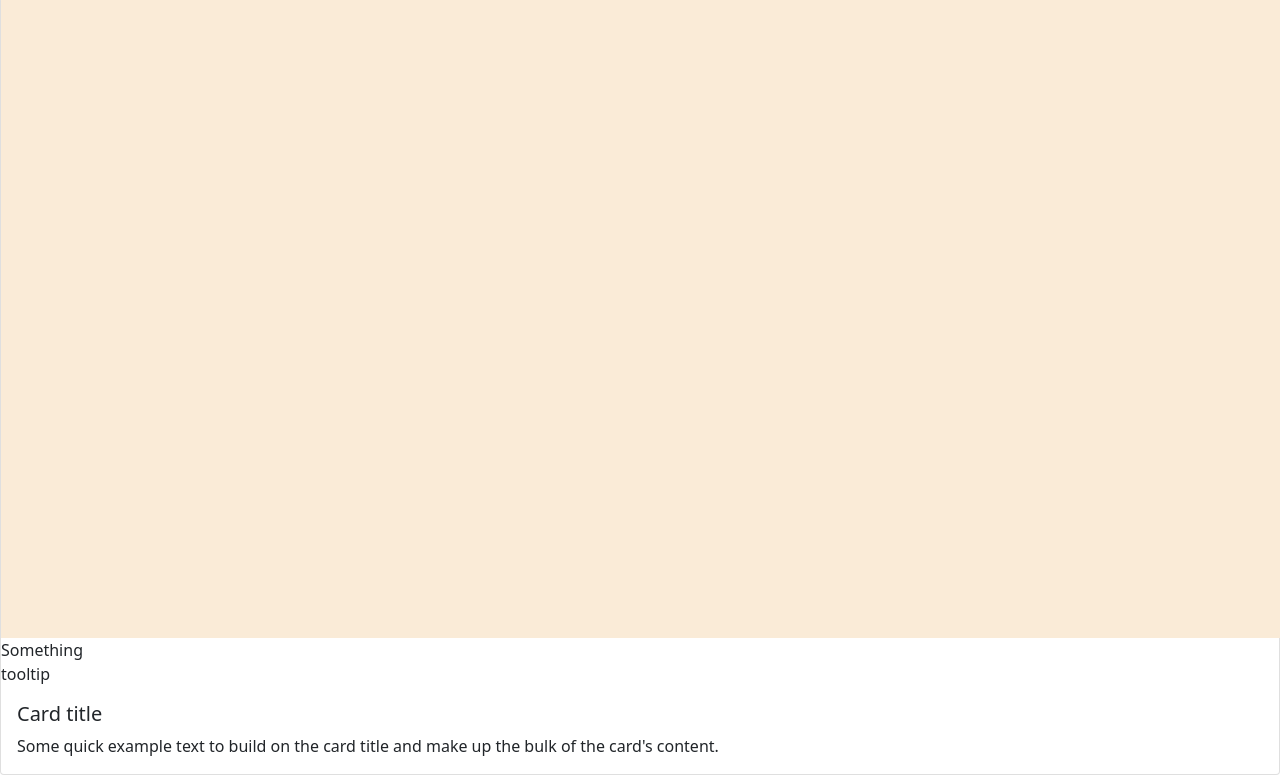
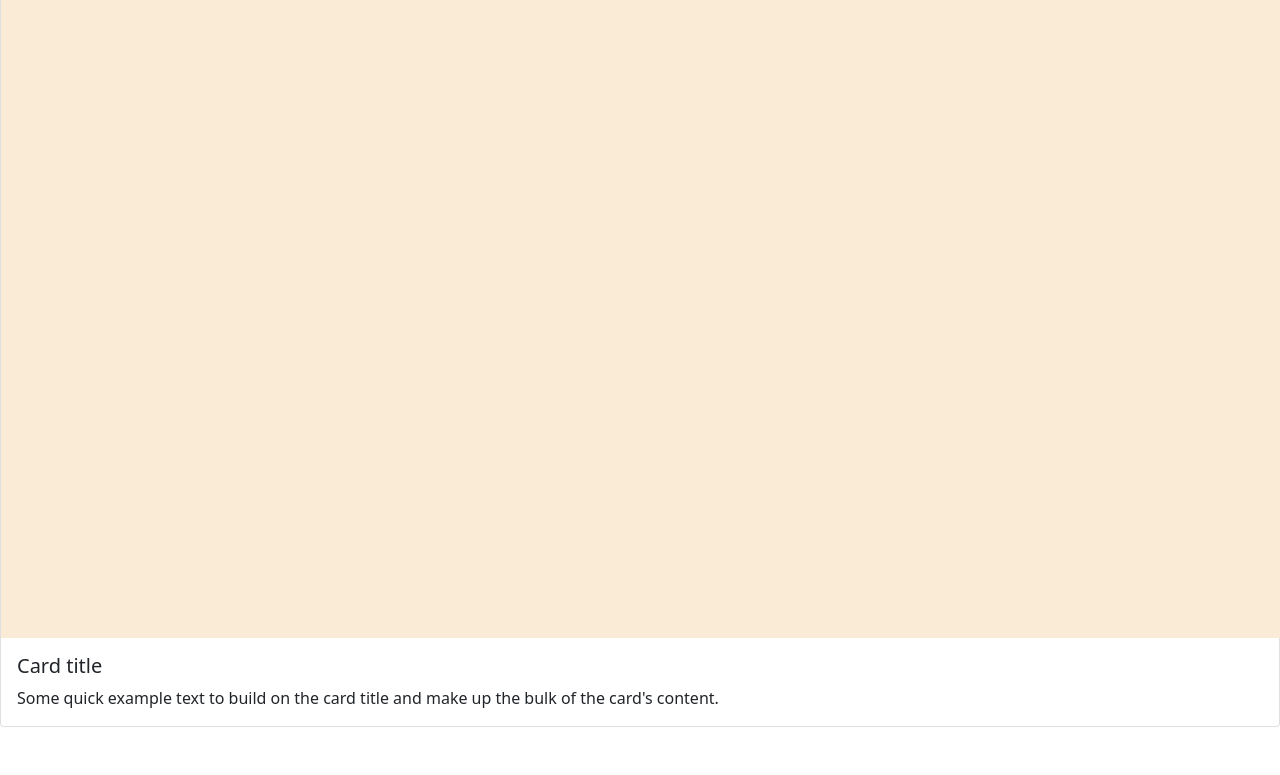
Before and after one commit to belcher1/HeatMap, a plain HTML site: page index.html in a window 1280 px wide. Shown: the part 83-858 px from the top of the page. After the commit the page ends 810 px from the top, so only its background shows below. Drawn offline with nearby package versions, Linux system fonts and the light colour scheme; no server answers.

Commit message:
Commit all but tooltip

```diff
--- a/index.html
+++ b/index.html
@@ -32,8 +32,6 @@
       <div id="legend">
         <!-- Add rects -->
       </div>
-      <div>Something</div>
-      <div id="tooltip">tooltip</div>
       <div class="card-body">
           <h5 class="card-title">Card title</h5>
           <p class="card-text">Some quick example text to build on the card title and make up the bulk of the card's content.</p>
--- a/script.js
+++ b/script.js
@@ -17,8 +17,6 @@ let padding = 100;
 let svg = d3.select('#heat-map')
                 .append('svg')
                 .attr('id', 'heat-map-svg');
-
-let tooltip = d3.select('#tooltip');
 
 req.open('GET', url, true);
 req.send();
@@ -97,8 +95,6 @@ req.onload = () => {
         .attr("y", (d) => yScale(new Date(0, d.month - 1, 0, 0, 0, 0, 0)))
         .attr("width", (width - padding * 2) / (maxYear - minYear))
         .attr("x", (d) => xScale(d.year))
-        .on("mouseover", d => tooltip.text("Year: " + d.year))
-        .on("mouseout", tooltip.text("tooltip"))
 
     let legendArr = [
         {color: "rgb(69, 117, 180)", text:"var < 1.5"},
--- a/style.css
+++ b/style.css
@@ -8,7 +8,3 @@
     width: 100vw;
     background-color: antiquewhite;
 }
-#tooltip {
-    height: auto;
-    width: auto;
-}
```
